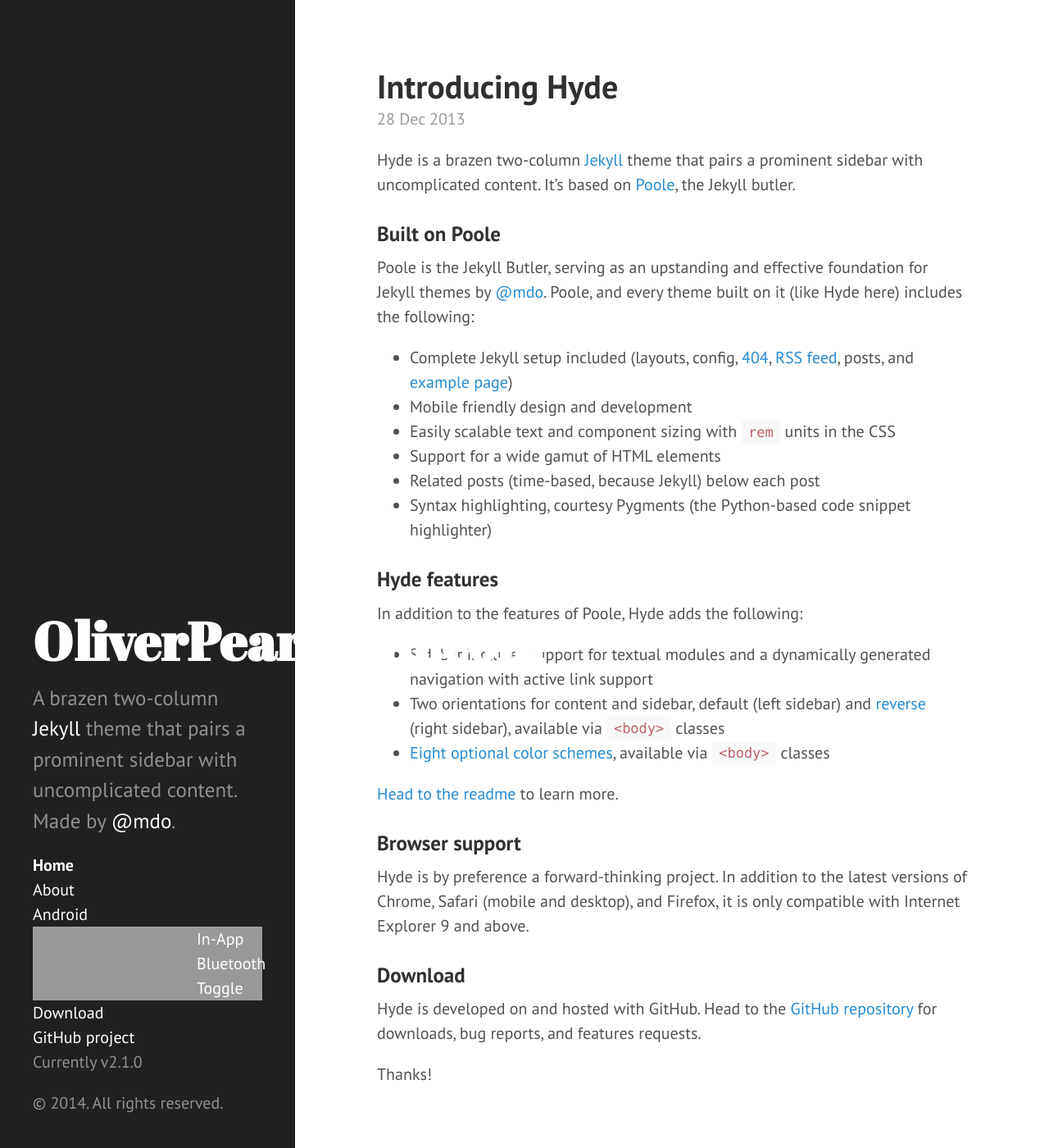
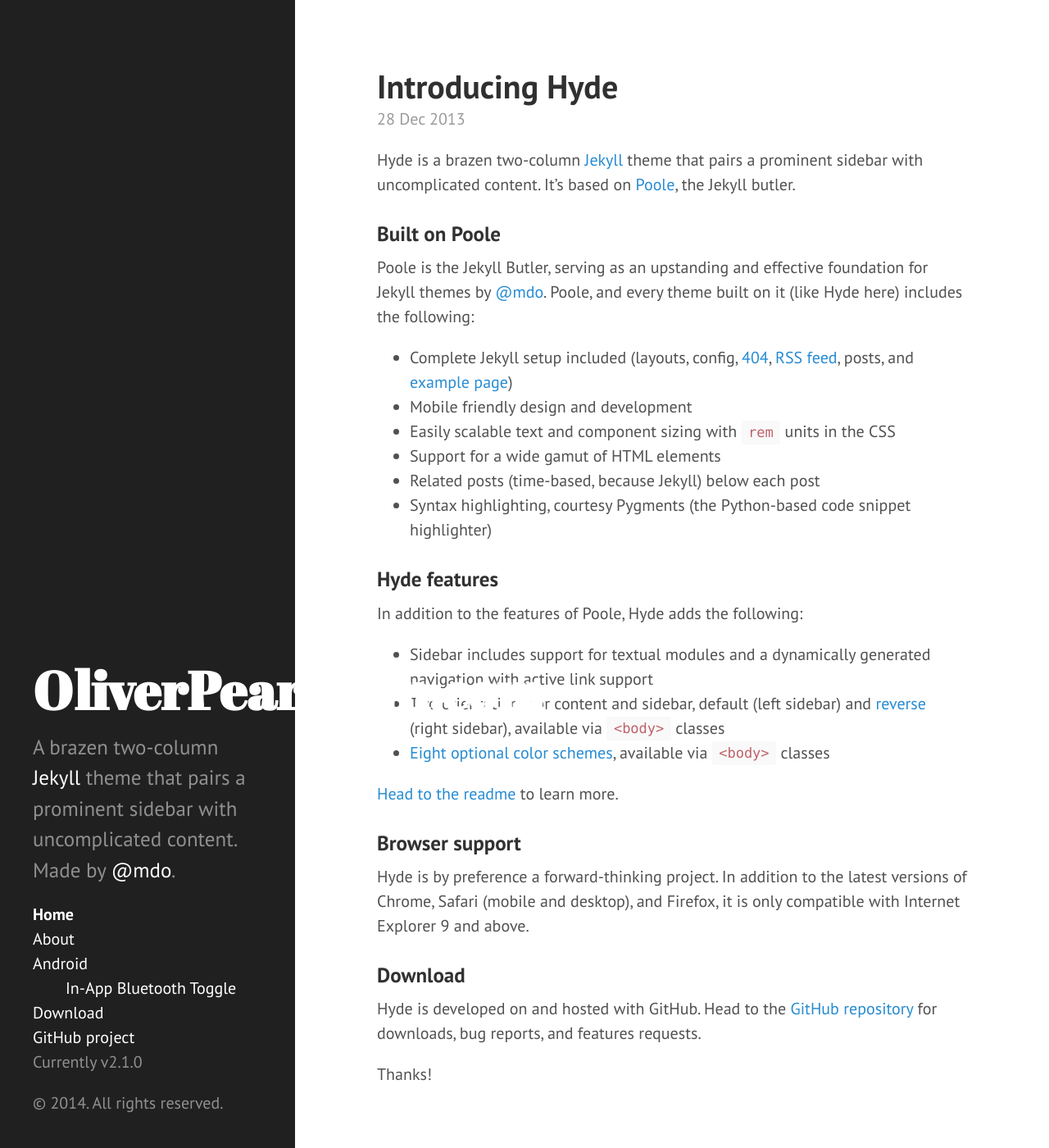
Before and after one commit to OliverPearmain/oliverpearmain.github.io, a Jekyll site: the page built from index.html, in a window 1280 px wide and 1400 px high. Shown: the whole window at 82% size. Built offline with Jekyll 4.4.1, drawn with Linux system fonts in a browser that asks for light colours; Markdown is read by kramdown in place of the engine named in the settings; the list of posts is cut into pages by our own code.

Commit message:
Removed CSS debugging

```diff
--- a/public/css/hyde.css
+++ b/public/css/hyde.css
@@ -91,8 +91,7 @@
   display: block;
 }
 .sidebar-nav-item.subitem {
-  padding-left: 10rem;
-  background-color: #999999;
+  padding-left: 2rem;
 }
 a.sidebar-nav-item:hover,
 a.sidebar-nav-item:focus {
```
